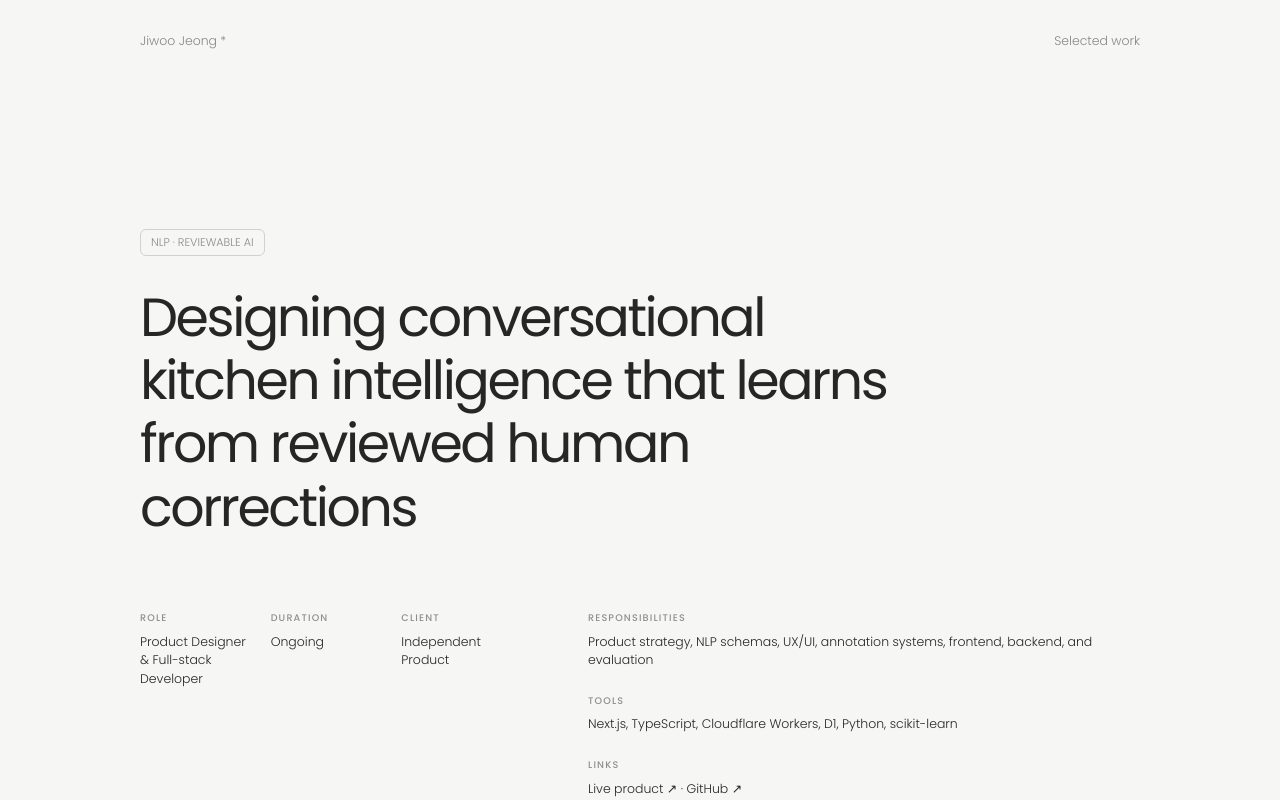
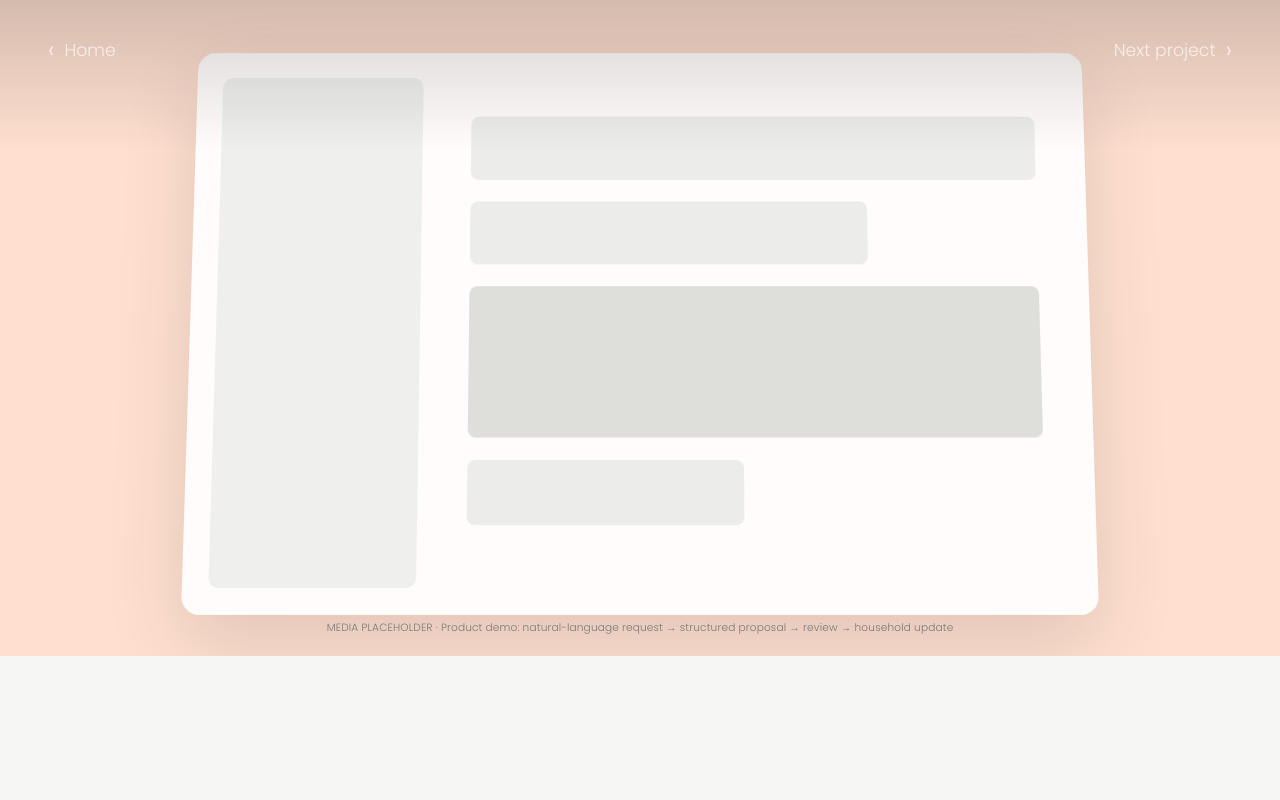
Before and after one commit to jiji123526/portfolio, a Next.js app: page /work/jangoing-kitchen-intelligence in a window 1280 px wide. Shown: the top 800 px of the page. Built offline with nearby package versions, Linux system fonts and the light colour scheme.

Commit message:
Move case study media to hero

```diff
--- a/app/globals.css
+++ b/app/globals.css
@@ -52,18 +52,23 @@ a { color:inherit; text-decoration:none; }
 .coming-soon { opacity:.58; }.soon-art { background:#ddd; }.soon-art::before { content:''; position:absolute; inset:12% 16%; border-radius:12px; background:#2f3031; filter:blur(5px); }.soon-art span { position:relative; color:#fff; font-size:.8rem; font-weight:500; }
 .footer { min-height:280px; display:flex; flex-direction:column; justify-content:space-between; padding-block:60px 48px; }.footer p { margin:0; color:#9a9a96; font-size:.72rem; }
 
-.case-nav { display:flex; justify-content:space-between; padding-top:32px; font-size:.78rem; color:#878783; }
 .scroll-progress { position:fixed; z-index:20; top:0; left:0; width:100%; height:2px; background:#171717; transform:scaleX(var(--page-progress,0)); transform-origin:left center; pointer-events:none; }
 .reveal { opacity:0; transform:translateY(34px); transition:opacity .75s cubic-bezier(.2,.7,.2,1),transform .75s cubic-bezier(.2,.7,.2,1); }
 .reveal.is-visible { opacity:1; transform:translateY(0); }
 .project-grid>.reveal:nth-child(2n) { transition-delay:.09s; }
-.case-hero { padding-top:178px; padding-bottom:94px; }
+.case-hero { padding-top:150px; padding-bottom:130px; }
 .metric-pill { display:inline-block; border:1px solid #d1d1ce; border-radius:6px; padding:4px 10px; color:#8b8b88; font-size:.7rem; }
 .case-hero h1 { margin:30px 0 72px; max-width:800px; font-weight:400; font-size:clamp(2rem,4.2vw,3.75rem); line-height:1.18; letter-spacing:-.045em; }
 .case-facts { display:grid; grid-template-columns:.8fr 1.2fr; gap:80px; }
 .case-facts dl { margin:0; display:grid; gap:24px; }.case-facts dl:first-child { grid-template-columns:repeat(3,1fr); }
 .case-facts dt { color:#8f8f8a; font-size:.6rem; letter-spacing:.12em; font-weight:500; margin-bottom:7px; }.case-facts dd { margin:0; font-size:.78rem; }
-.case-cover { min-height:720px; width:100%; display:grid; place-items:center; position:relative; }
+.case-cover { min-height:720px; width:100%; display:grid; place-items:center; position:relative; overflow:hidden; }
+.case-cover-hero { min-height:min(82vh,820px); }
+.case-cover-hero::after { content:''; position:absolute; z-index:1; inset:0 0 auto; height:150px; background:linear-gradient(to bottom,rgba(20,20,20,.18),transparent); pointer-events:none; }
+.case-cover-nav { position:absolute; z-index:3; top:38px; left:48px; right:48px; display:flex; justify-content:space-between; align-items:center; color:rgba(255,255,255,.72); font-size:clamp(.95rem,1.35vw,1.35rem); font-weight:300; }
+.case-cover-nav a { display:flex; align-items:center; gap:10px; transition:color .2s ease; }
+.case-cover-nav a:hover { color:#fff; }
+.case-cover-nav span { font-size:1.4em; line-height:1; transform:translateY(-.04em); }
 .cover-interface { --mx:0px; --my:0px; width:min(76%,900px); aspect-ratio:1.6; padding:26px; border-radius:18px; background:rgba(255,255,255,.9); display:grid; grid-template-columns:24% 1fr; gap:25px; box-shadow:0 30px 80px rgba(0,0,0,.12); transform:perspective(1000px) rotateX(4deg) translate(var(--mx),var(--my)); transition:transform .3s ease-out; }
 .cover-sidebar { background:#efefed; border-radius:10px; }.cover-content { padding:40px 24px; }.cover-content span { display:block; height:15%; background:#ececea; border-radius:8px; margin-bottom:22px; }.cover-content span:nth-child(2){width:70%}.cover-content span:nth-child(3){height:35%;background:#dededb}.cover-content span:nth-child(4){width:48%}
 .media-note { position:absolute; left:50%; bottom:20px; width:calc(100% - 40px); transform:translateX(-50%); margin:0; text-align:center; color:#777; font-size:.66rem; line-height:1.4; letter-spacing:.015em; }
@@ -85,7 +90,7 @@ a { color:inherit; text-decoration:none; }
   .shell { width:min(100% - 32px,1000px); }.identity { padding-top:36px; }.home-hero { min-height:auto; padding-bottom:100px; }
   .intro-grid { grid-template-columns:1fr; gap:42px; padding-top:62px; }.portrait-placeholder { width:min(82%,340px); }
   .section-label { margin-bottom:54px; }.project-grid { grid-template-columns:1fr; gap:64px; }.project-heading { min-height:auto; }.project-heading p { font-size:.9rem; }.footer { min-height:240px; }
-  .case-hero { padding-top:110px; padding-bottom:70px; }.case-hero h1 { margin-bottom:55px; }
+  .case-cover-hero { min-height:68vh; }.case-cover-nav { top:24px; left:20px; right:20px; }.case-hero { padding-top:94px; padding-bottom:86px; }.case-hero h1 { margin-bottom:55px; }
   .case-facts,.case-facts dl:first-child { grid-template-columns:1fr; gap:28px; }.case-cover { min-height:430px; }.cover-interface { width:88%; padding:14px; gap:12px; }.cover-content { padding:20px 12px; }
   .case-section { padding-block:94px; }.insight-grid,.challenge-list { grid-template-columns:1fr; gap:48px; }.solution-row { grid-template-columns:1fr; gap:36px; padding:70px 0; }
   .impact-grid { grid-template-columns:1fr; gap:80px; padding-block:94px; }.statement { min-height:560px; }
--- a/app/work/[slug]/page.tsx
+++ b/app/work/[slug]/page.tsx
@@ -15,7 +15,14 @@ export default async function ProjectPage({ params }: { params: Promise<{ slug:
   return (
     <main className="case-study">
       <MotionEffects />
-      <nav className="case-nav shell" aria-label="Project navigation"><Link href="/">Jiwoo Jeong *</Link><Link href="/">Selected work</Link></nav>
+      <div className={`case-cover case-cover-hero tone-${index + 1} reveal`} aria-label="Project media placeholder">
+        <nav className="case-cover-nav" aria-label="Project navigation">
+          <Link href="/"><span aria-hidden="true">&#8249;</span> Home</Link>
+          <Link href={`/work/${nextProject.slug}`}>Next project <span aria-hidden="true">&#8250;</span></Link>
+        </nav>
+        <div className="cover-interface magnetic"><div className="cover-sidebar" /><div className="cover-content"><span /><span /><span /><span /></div></div>
+        <p className="media-note">MEDIA PLACEHOLDER · {project.coverNote ?? 'Project overview and key product moments'}</p>
+      </div>
       <header className="case-hero shell reveal">
         <span className="metric-pill">{project.metric}</span><h1>{project.headline}</h1>
         <div className="case-facts">
@@ -23,10 +30,6 @@ export default async function ProjectPage({ params }: { params: Promise<{ slug:
           <dl><div><dt>RESPONSIBILITIES</dt><dd>{project.responsibilities}</dd></div><div><dt>TOOLS</dt><dd>{project.tools}</dd></div>{(project.liveUrl || project.repoUrl) && <div><dt>LINKS</dt><dd>{project.liveUrl && <a href={project.liveUrl} target="_blank" rel="noreferrer">Live product &#8599;</a>}{project.liveUrl && project.repoUrl && ' · '}{project.repoUrl && <a href={project.repoUrl} target="_blank" rel="noreferrer">GitHub &#8599;</a>}</dd></div>}</dl>
         </div>
       </header>
-      <div className={`case-cover tone-${index + 1} reveal`} aria-label="Project media placeholder">
-        <div className="cover-interface magnetic"><div className="cover-sidebar" /><div className="cover-content"><span /><span /><span /><span /></div></div>
-        <p className="media-note">MEDIA PLACEHOLDER · {project.coverNote ?? 'Project overview and key product moments'}</p>
-      </div>
 
       <section className="brief shell case-section reveal"><p className="eyebrow">PROJECT BRIEF</p><h2>{project.brief}</h2><p className="caption">The brief was narrowed by defining the audience, context, and measurable outcome.</p></section>
 
```
